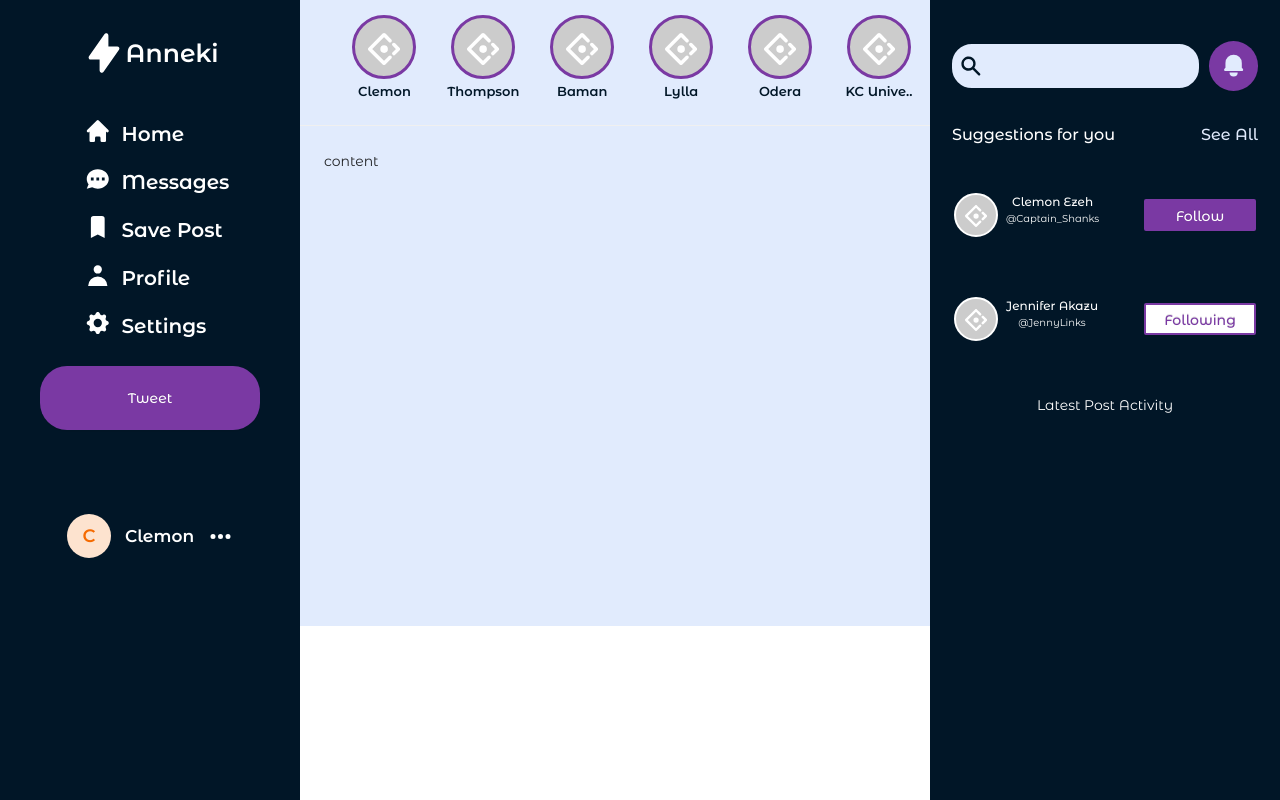
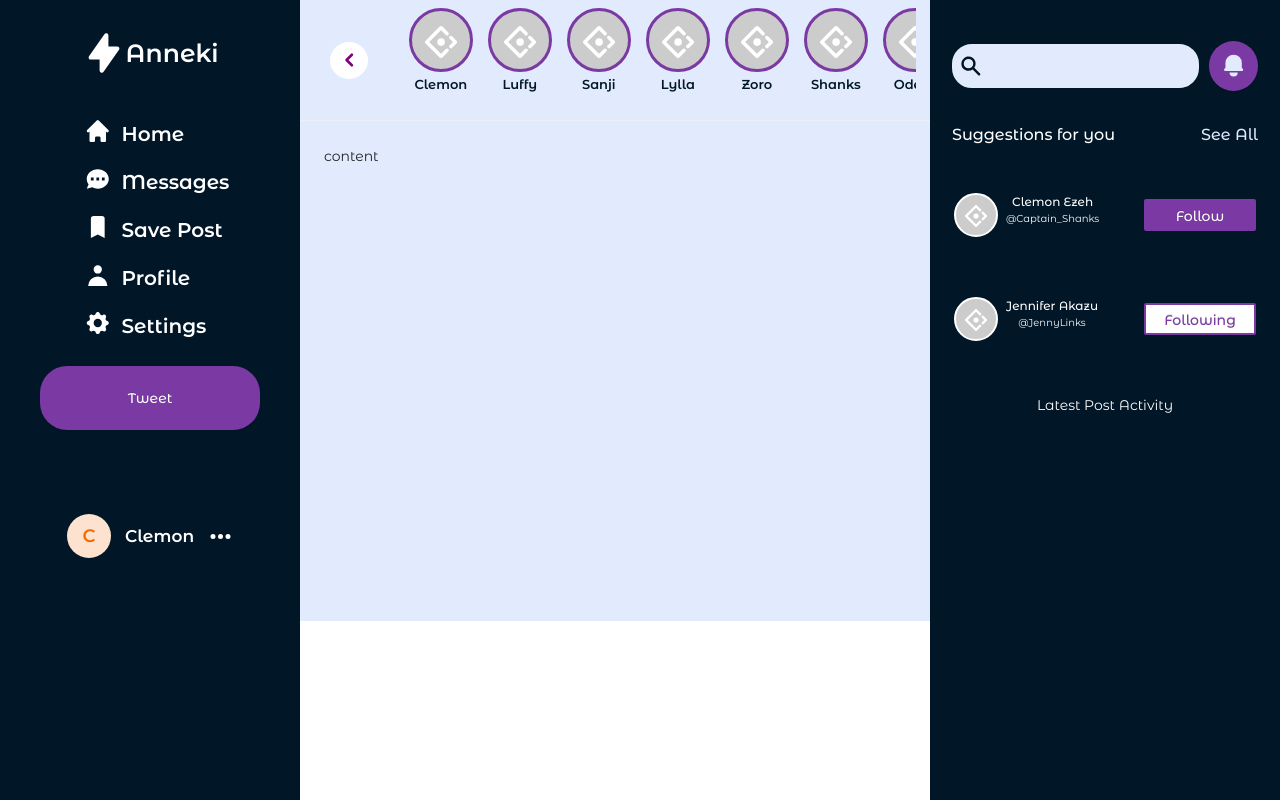
Before and after one commit to Clemon1/Anneki, a React (Create React App) app: page / in a window 1280 px wide. Built offline with nearby package versions, Linux system fonts and the light colour scheme.

Commit message:
commit on master

```diff
--- a/src/App.css
+++ b/src/App.css
@@ -29,6 +29,21 @@
 .iconsColor {
   width: 18%;
   height: 34px;
+}
+.iconCaurselBody {
+  width: 6%;
+  height: 37px;
+  justify-content: center;
+  align-items: center;
+  display: flex;
+  background: #ffffff;
+  border-radius: 100%;
+}
+.iconsColorCaurosel {
+  width: 70%;
+  height: 64px;
+  font-weight: 600;
+  color: purple;
 }
 .iconsColor3 {
   width: 20%;
@@ -76,7 +91,6 @@
   flex-direction: column;
   justify-content: center;
   align-items: center;
-  width: 14%;
 }
 .storyProfile h2 {
   font-size: 13px;
@@ -228,3 +242,20 @@
   gap: 84px;
   align-items: center;
 }
+.caurosel {
+  display: flex;
+  width: 82%;
+  padding: 10px;
+  margin-top: 29px;
+  overflow: auto;
+  overflow-x: hidden;
+  overflow-y: hidden;
+  scroll-snap-type: x mandatory;
+  gap: 15px;
+  scroll-padding: 0 24px;
+}
+
+.caurosel .items {
+  scroll-snap-align: start;
+  list-style: none;
+}
--- a/src/App.js
+++ b/src/App.js
@@ -6,6 +6,7 @@ import LeftSidebar from "./Components/leftSidebar";
 import Rightsidebar from "./Components/rightSidebar";
 import { AntDesignOutlined } from "@ant-design/icons";
 import { Layout, Divider } from "antd";
+import { ChevronLeftIcon, ChevronRightIcon } from "@heroicons/react/solid";
 const { Header, Content } = Layout;
 
 function App() {
@@ -21,15 +22,21 @@ function App() {
           <Header
             className='site-layout-sub-header-background'
             style={{
-              padding: "10px 40px",
-              height: 125,
-              gap: "10px",
+              padding: "4px 30px",
+              height: 120,
+              gap: "31px",
               width: 715,
-              justifyContent: "flex-start",
+              justifyContent: "space-around",
               display: "flex",
               alignItems: "center",
               background: "#E1EBFD",
             }}>
+            <span className='iconCaurselBody'>
+              {" "}
+              <ChevronLeftIcon className='iconsColorCaurosel' />{" "}
+            </span>
+            <ul className='caurosel'>
+              <li className='items'>
                 <span className='storyProfile'>
                   <Avatar
                     style={{
@@ -40,6 +47,9 @@ function App() {
                   />
                   <h2> Clemon</h2>
                 </span>
+              </li>
+              <li className='items'>
+                {" "}
                 <span className='storyProfile'>
                   <Avatar
                     style={{
@@ -48,8 +58,10 @@ function App() {
                     size={64}
                     icon={<AntDesignOutlined />}
                   />
-              <h2> Thompson</h2>
+                  <h2> Luffy</h2>
                 </span>
+              </li>
+              <li className='items'>
                 <span className='storyProfile'>
                   <Avatar
                     style={{
@@ -58,8 +70,11 @@ function App() {
                     size={64}
                     icon={<AntDesignOutlined />}
                   />
-              <h2> Baman</h2>
+                  <h2> Sanji</h2>
                 </span>
+              </li>
+              <li className='items'>
+                {" "}
                 <span className='storyProfile'>
                   <Avatar
                     style={{
@@ -70,6 +85,34 @@ function App() {
                   />
                   <h2> Lylla</h2>
                 </span>
+              </li>
+              <li className='items'>
+                {" "}
+                <span className='storyProfile'>
+                  <Avatar
+                    style={{
+                      border: "#7a39a3 3px solid",
+                    }}
+                    size={64}
+                    icon={<AntDesignOutlined />}
+                  />
+                  <h2> Zoro</h2>
+                </span>
+              </li>
+              <li className='items'>
+                {" "}
+                <span className='storyProfile'>
+                  <Avatar
+                    style={{
+                      border: "#7a39a3 3px solid",
+                    }}
+                    size={64}
+                    icon={<AntDesignOutlined />}
+                  />
+                  <h2>Shanks</h2>
+                </span>
+              </li>
+              <li className='items'>
                 <span className='storyProfile'>
                   <Avatar
                     style={{
@@ -80,6 +123,8 @@ function App() {
                   />
                   <h2> Odera</h2>
                 </span>
+              </li>
+              <li className='items'>
                 <span className='storyProfile'>
                   <Avatar
                     style={{
@@ -89,6 +134,11 @@ function App() {
                     icon={<AntDesignOutlined />}
                   />
                   <h2> KC Unive..</h2>
+                </span>
+              </li>
+            </ul>
+            <span className='iconCaurselBody'>
+              <ChevronRightIcon className='iconsColorCaurosel' />
             </span>
           </Header>
           <Divider
```
Lines whose indentation alone changed are shown as unchanged.
